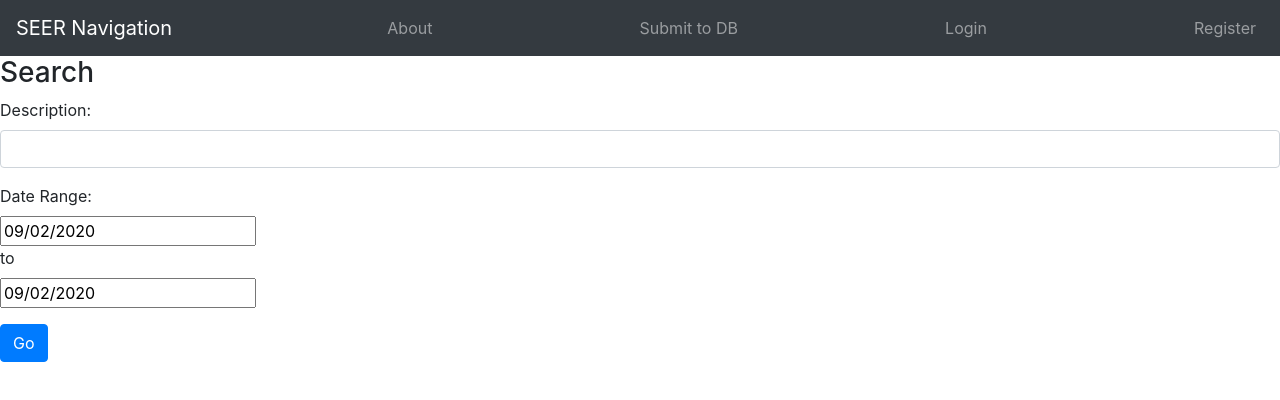
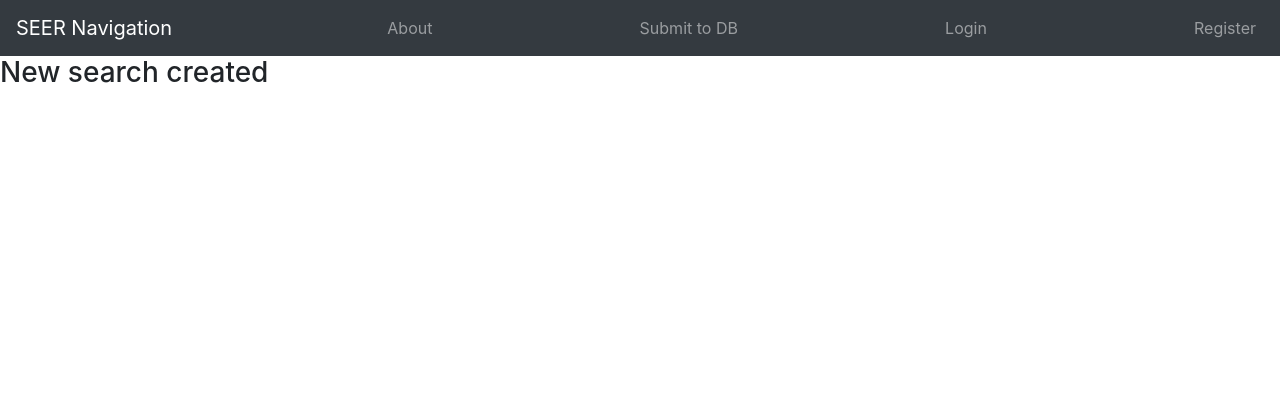
Before and after one commit to firstaid-kit/software-engineering-s2-2020, a React (Create React App) app in the folder frontend/software-engineering-s2-2020/: page /search in a window 1280 px wide. Shown: the top 400 px of the page. Built offline with nearby package versions, Linux system fonts and the light colour scheme.

Commit message:
onSubmit for searches function completed

```diff
--- a/frontend/software-engineering-s2-2020/src/App.js
+++ b/frontend/software-engineering-s2-2020/src/App.js
@@ -10,6 +10,7 @@ import About from "./components/about.component";
 import Login from "./components/login.component";
 import Submit from "./components/submit.component";
 import Homepage from "./components/homepage.component";
+import Search from "./components/search-results.component";
 
 class App extends Component {
   render() {
@@ -21,6 +22,7 @@ class App extends Component {
             <Route path="/submit" component={Submit} />
             <Route path="/login" component={Login} />
             <Route path="/user" component={RegisterUser} />
+            <Route path="/search" component={Search} />
             <Route path="/" component={Homepage} />
           </Switch>
       </Router>
--- a/frontend/software-engineering-s2-2020/src/components/homepage-search.component.js
+++ b/frontend/software-engineering-s2-2020/src/components/homepage-search.component.js
@@ -38,7 +38,6 @@ export default class HomepageSearch extends Component {
     }
 
     onSubmit(e) {
-        console.log("submit function called");
         e.preventDefault();
 
         const search = {
@@ -55,14 +54,14 @@ export default class HomepageSearch extends Component {
             .catch(err => {
                 console.log(err)
             })
-        // window.location = '/';
+        window.location = '/search';
     }
 
     render() {
         return (
-            <div>
+            <div className="container">
                 <h3>Search</h3>
-                <form>
+                <form onSubmit={this.onSubmit}>
                     <div className="form-group">
                     <label>Description: </label>
                     <input type="text"
@@ -81,6 +80,8 @@ export default class HomepageSearch extends Component {
                                 onChange={this.onChangeDateFrom}
                                 />
                         </div>
+                    </div>
+                    <div className="form-group">
                         <label> to </label>
                         <div>
                             <DatePicker
@@ -93,7 +94,7 @@ export default class HomepageSearch extends Component {
                     <div className="form-group">
                         <input type="submit"
                             value="Go"
-                            className="btn btn-primary"/>
+                            className="btn btn-primary" />
                     </div>
                 </form>
             </div>
--- /dev/null
+++ b/frontend/software-engineering-s2-2020/src/components/search-results.component.js
@@ -0,0 +1,14 @@
+import React, { Component } from 'react';
+// import axios from 'axios';
+
+export default class Search extends Component {
+
+    render() {
+        return (
+            <div>
+                <h3>New search created</h3>
+
+            </div>
+        )
+    }
+}
```
